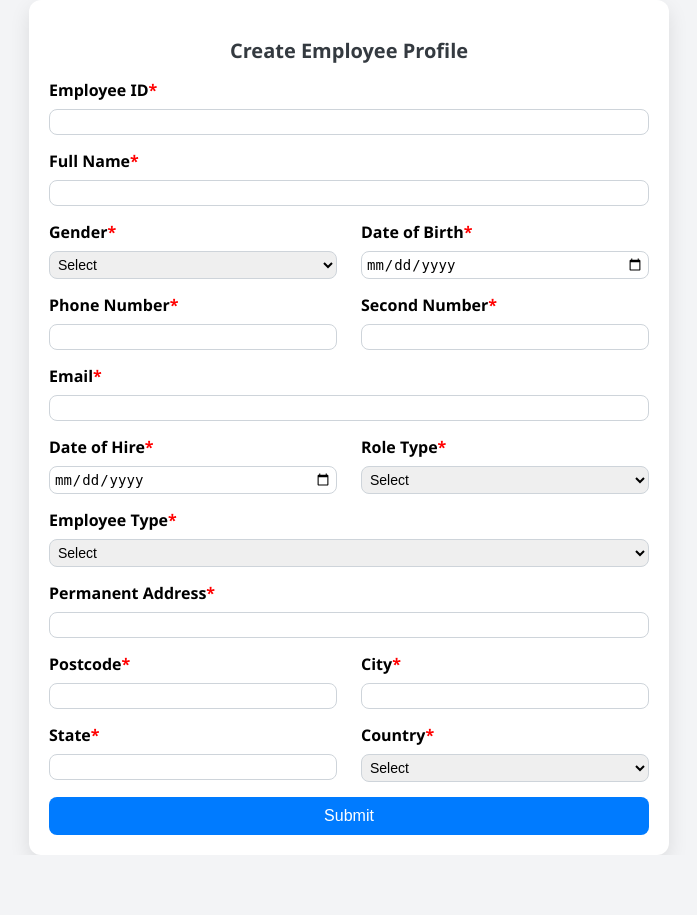
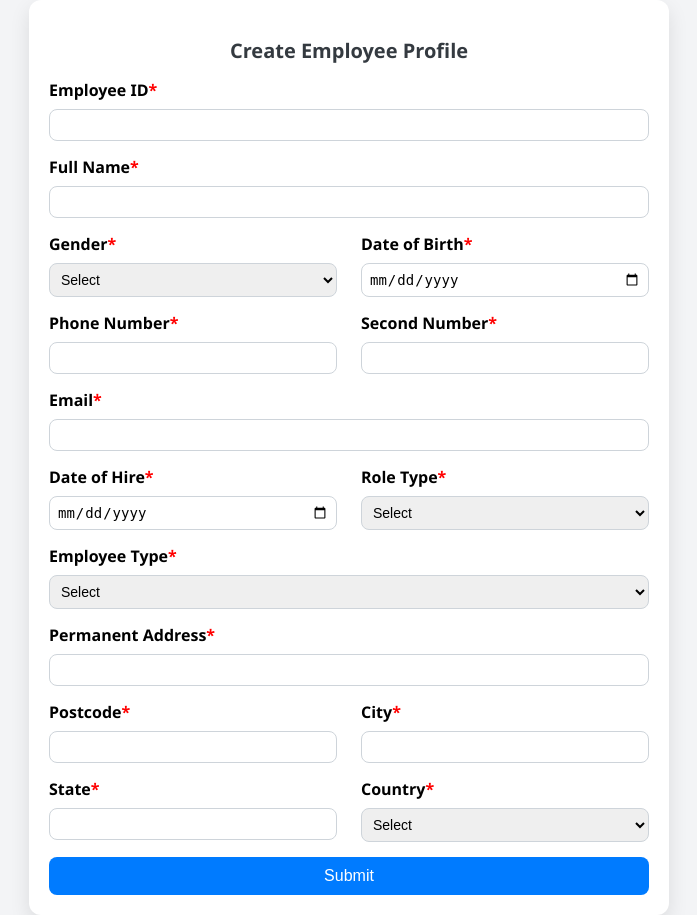
Before and after one commit to SaanvikaSolutions/Employee_Management_System, a PHP site: page /CreateEmployee.html in a window 1280 px wide. Shown: the whole page, without its empty margins (291-988 px from the left). Before the commit the page ends 855 px from the top, so only its background shows below. Run offline with PHP 8.4, Linux system fonts and the light colour scheme.

Commit message:
employee form

```diff
--- a/CSS/CreateEmployee.css
+++ b/CSS/CreateEmployee.css
@@ -38,7 +38,7 @@ label {
 .form-input,
 .form-select {
     width: 100%;
-    padding: 4px;
+    padding: 7px;
     /* Reduced padding */
     border: 1px solid #ced4da;
     border-radius: 8px;
```
